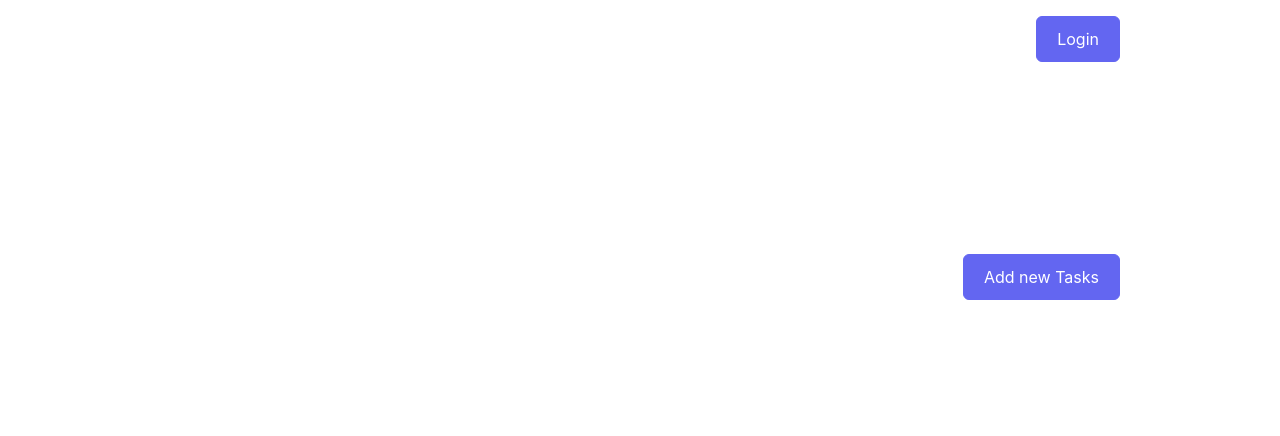
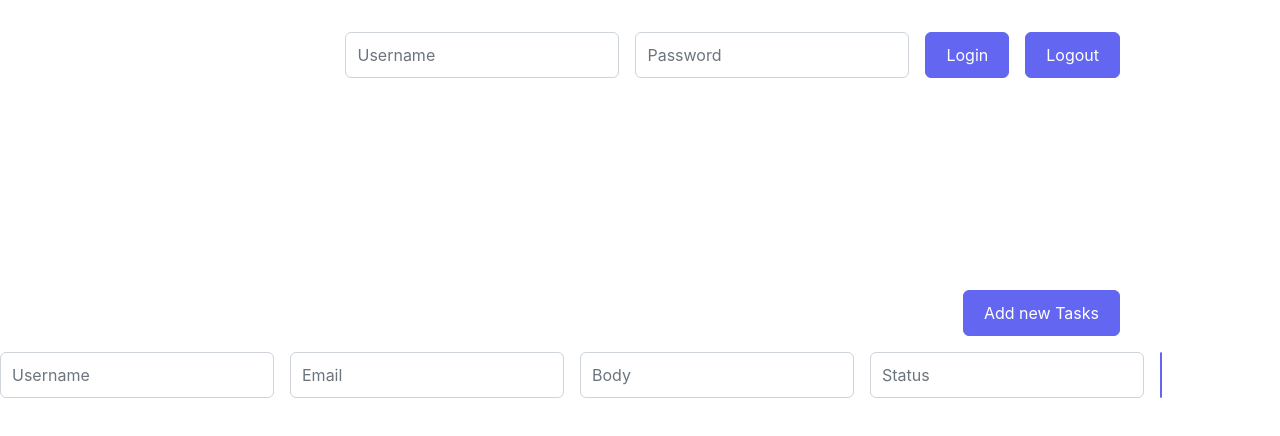
Before and after one commit to komarov-sergey/test-task, a React (Create React App) app in the folder client/: page / in a window 1280 px wide. Shown: the top 436 px of the page. Built offline with nearby package versions, Linux system fonts and the light colour scheme; no server answers.

Commit message:
feat: MVP

```diff
--- a/client/package.json
+++ b/client/package.json
@@ -7,9 +7,11 @@
     "@testing-library/jest-dom": "^5.16.5",
     "@testing-library/react": "^13.4.0",
     "@testing-library/user-event": "^13.5.0",
+    "primeicons": "^6.0.1",
     "primereact": "^9.5.0",
     "react": "^18.2.0",
     "react-dom": "^18.2.0",
+    "react-hook-form": "^7.44.1",
     "react-scripts": "5.0.1",
     "sass": "^1.62.1",
     "web-vitals": "^2.1.4"
--- a/client/src/components/App.js
+++ b/client/src/components/App.js
@@ -1,16 +1,59 @@
-import { useEffect, useState } from "react";
+import { useEffect, useState, useRef } from "react";
 import { Button } from "primereact/button";
 import { DataTable } from "primereact/datatable";
 import { Column } from "primereact/column";
+import { InputText } from "primereact/inputtext";
+import { Controller, useForm } from "react-hook-form";
+import { classNames } from "primereact/utils";
+import { Toast } from "primereact/toast";
+import { Password } from "primereact/password";
 
 import s from "./App.module.scss";
 
 function App() {
   const [tasks, setTasks] = useState([]);
+  const [selectedTask, setSelectedTask] = useState(null);
+  const defaultAddTaskValues = {
+    username: "",
+    email: "",
+    body: "",
+    status: "",
+  };
+  const defaultLoginValues = {
+    email: "",
+    password: "",
+  };
+  const {
+    control,
+    formState: { errors },
+    handleSubmit,
+    getValues,
+    setValue,
+    reset,
+  } = useForm({ defaultAddTaskValues });
+  const {
+    control: controlLogin,
+    formState: { errors: errorsLogin },
+    handleSubmit: handleSubmitLogin,
+    getValues: getValuesLogin,
+    reset: resetLogin,
+  } = useForm({ defaultLoginValues });
 
-  console.log(s);
+  const toast = useRef(null);
+
+  const show = (msg) => {
+    toast.current.show({
+      severity: "success",
+      summary: msg,
+      detail: getValues("value"),
+    });
+  };
 
   useEffect(() => {
+    getAllTasks();
+  }, []);
+
+  const getAllTasks = () => {
     fetch("/api/task")
       .then((response) => {
         return response.json();
@@ -18,33 +61,283 @@ function App() {
       .then((taskData) => {
         setTasks(taskData);
       });
-    console.log("useEffect!");
-  }, []);
+  };
+
+  const upsertTask = (data) => {
+    console.log(getValues());
+
+    if (!selectedTask) {
+      fetch("/api/task", {
+        method: "POST",
+        body: JSON.stringify({ task: getValues() }),
+      })
+        .then((response) => {
+          return response.json();
+        })
+        .then((taskData) => {
+          getAllTasks();
+          show("Task Added");
+        });
+    } else {
+      fetch(`/api/task/${selectedTask.id}`, {
+        method: "PUT",
+        headers: {
+          "Content-Type": "application/json",
+          Authorization:
+            "Token eyJhbGciOiJIUzI1NiIsInR5cCI6IkpXVCJ9.eyJpZCI6MSwidXNlcm5hbWUiOiJTZXJnZXkiLCJleHAiOjE2OTAzNjk0ODMsImlhdCI6MTY4NTE4NTQ4M30.yLoU9CZ9cMtaZ4WF0Suv2vmDTn7BR-rK7lvLHdcnHp8",
+        },
+        body: JSON.stringify({ task: getValues() }),
+      })
+        .then((response) => {
+          return response.json();
+        })
+        .then((taskData) => {
+          getAllTasks();
+          show("Task Updated");
+        });
+    }
+  };
+
+  const doLogin = (data) => {
+    console.log(getValuesLogin());
+
+    const formValues = getValuesLogin();
+
+    const reqBody = {
+      user: {
+        username: formValues.usernameLogin,
+        password: formValues.passwordLogin,
+      },
+    };
+
+    fetch("/api/user/login", {
+      method: "POST",
+      headers: {
+        "Content-Type": "application/json",
+      },
+      body: JSON.stringify(reqBody),
+    })
+      .then((response) => {
+        return response.json();
+      })
+      .then((taskData) => {
+        getAllTasks();
+        show("Login Success");
+      });
+  };
+
+  const doLogout = (e) => {
+    e.preventDefault();
+
+    console.log("Logout");
+  };
+
+  const onSelectTask = (e) => {
+    console.log(e.value);
+    setSelectedTask(e.value);
+
+    setValue("username", e.value.username);
+    setValue("email", e.value.email);
+    setValue("body", e.value.body);
+  };
+
+  const getFormErrorMessage = (name) => {
+    return errors[name] ? (
+      <small className="p-error">{errors[name].message}</small>
+    ) : (
+      <small className="p-error">&nbsp;</small>
+    );
+  };
+
+  const getFormErrorMessageLogin = (name) => {
+    return errorsLogin[name] ? (
+      <small className="p-error">{errorsLogin[name].message}</small>
+    ) : (
+      <small className="p-error">&nbsp;</small>
+    );
+  };
 
   return (
     <>
       <header>
-        <Button>Login</Button>
+        <form onSubmit={handleSubmitLogin(doLogin)}>
+          <Controller
+            name="usernameLogin"
+            control={controlLogin}
+            rules={{ required: "Username is required." }}
+            render={({ field, fieldState }) => (
+              <div>
+                <label
+                  htmlFor={field.name}
+                  className={classNames({ "p-error": errors.value })}
+                ></label>
+                <span className="p-float-label">
+                  <InputText
+                    id={field.name}
+                    value={field.value}
+                    className={classNames({ "p-invalid": fieldState.error })}
+                    onChange={(e) => field.onChange(e.target.value)}
+                  />
+                  <label htmlFor={field.name}>Username</label>
+                </span>
+                {getFormErrorMessageLogin(field.name)}
+              </div>
+            )}
+          />
+          <Controller
+            name="passwordLogin"
+            control={controlLogin}
+            rules={{ required: "Password is required." }}
+            render={({ field, fieldState }) => (
+              <div>
+                <label
+                  htmlFor={field.name}
+                  className={classNames({ "p-error": errors.value })}
+                ></label>
+                <span className="p-float-label">
+                  <Password
+                    id={field.name}
+                    value={field.value}
+                    className={classNames({ "p-invalid": fieldState.error })}
+                    onChange={(e) => field.onChange(e.target.value)}
+                  />
+                  <label htmlFor={field.name}>Password</label>
+                </span>
+                {getFormErrorMessageLogin(field.name)}
+              </div>
+            )}
+          />
+          <Button type="submit">Login</Button>
+          <Button onClick={doLogout}>Logout</Button>
+        </form>
       </header>
       <main>
         <Button>Add new Tasks</Button>
+        <form onSubmit={handleSubmit(upsertTask)}>
+          <Controller
+            name="username"
+            control={control}
+            rules={{ required: "Username is required." }}
+            render={({ field, fieldState }) => (
+              <div>
+                <label
+                  htmlFor={field.name}
+                  className={classNames({ "p-error": errors.value })}
+                ></label>
+                <span className="p-float-label">
+                  <InputText
+                    id={field.name}
+                    value={field.value}
+                    className={classNames({ "p-invalid": fieldState.error })}
+                    onChange={(e) => field.onChange(e.target.value)}
+                  />
+                  <label htmlFor={field.name}>Username</label>
+                </span>
+                {getFormErrorMessage(field.name)}
+              </div>
+            )}
+          />
+          <Controller
+            name="email"
+            control={control}
+            rules={{
+              required: "Email is required.",
+              pattern: {
+                value: /^[A-Z0-9._%+-]+@[A-Z0-9.-]+\.[A-Z]{2,4}$/i,
+                message: "Invalid email address",
+              },
+            }}
+            render={({ field, fieldState }) => (
+              <div>
+                <label
+                  htmlFor={field.name}
+                  className={classNames({ "p-error": errors.value })}
+                ></label>
+                <span className="p-float-label">
+                  <InputText
+                    id={field.name}
+                    value={field.value}
+                    className={classNames({ "p-invalid": fieldState.error })}
+                    onChange={(e) => field.onChange(e.target.value)}
+                  />
+                  <label htmlFor={field.name}>Email</label>
+                </span>
+                {getFormErrorMessage(field.name)}
+              </div>
+            )}
+          />
+          <Controller
+            name="body"
+            control={control}
+            rules={{ required: "Body is required." }}
+            render={({ field, fieldState }) => (
+              <div>
+                <label
+                  htmlFor={field.name}
+                  className={classNames({ "p-error": errors.value })}
+                ></label>
+                <span className="p-float-label">
+                  <InputText
+                    id={field.name}
+                    value={field.value}
+                    className={classNames({ "p-invalid": fieldState.error })}
+                    onChange={(e) => field.onChange(e.target.value)}
+                  />
+                  <label htmlFor={field.name}>Body</label>
+                </span>
+                {getFormErrorMessage(field.name)}
+              </div>
+            )}
+          />
+          <Controller
+            name="status"
+            control={control}
+            render={({ field, fieldState }) => (
+              <div>
+                <label
+                  htmlFor={field.name}
+                  className={classNames({ "p-error": errors.value })}
+                ></label>
+                <span className="p-float-label">
+                  <InputText
+                    id={field.name}
+                    value={field.value}
+                    className={classNames({ "p-invalid": fieldState.error })}
+                    onChange={(e) => field.onChange(e.target.value)}
+                  />
+                  <label htmlFor={field.name}>Status</label>
+                </span>
+                {getFormErrorMessage(field.name)}
+              </div>
+            )}
+          />
+
+          <Button type="submit" icon="pi pi-check" />
+        </form>
         {tasks[0] && (
           <DataTable
             value={tasks[0]}
-            tableStyle={{ minWidth: "60rem" }}
+            tableStyle={{ width: "70rem" }}
+            selectionMode="single"
+            selection={selectedTask}
+            onSelectionChange={onSelectTask}
             paginator
+            editMode="cell"
             rows={3}
           >
-            <Column field="username" header="username"></Column>
-            <Column field="email" header="email"></Column>
-            <Column field="body" header="body"></Column>
-            <Column field="status" header="status"></Column>
-            {/* <Column header="Image" body={imageBodyTemplate}></Column> */}
-            {/* <Column field="category" header="Category"></Column> */}
-            {/* <Column header="Status" body={statusBodyTemplate}></Column> */}
+            <Column field="username" sortable header="username"></Column>
+            <Column field="email" sortable header="email"></Column>
+            <Column field="body" sortable header="body"></Column>
+            <Column field="status" sortable header="status"></Column>
+            <Column
+              rowEditor
+              headerStyle={{ width: "10%", minWidth: "8rem" }}
+              bodyStyle={{ textAlign: "center" }}
+            ></Column>
           </DataTable>
         )}
       </main>
+      <Toast ref={toast} position="bottom-right" />
     </>
   );
 }
--- a/client/src/components/App.module.scss
+++ b/client/src/components/App.module.scss
@@ -1,8 +1,18 @@
 header {
-  padding: 1rem 10rem 1rem 0;
+  padding: 2rem 10rem 1rem 0;
   display: flex;
   justify-content: flex-end;
   align-items: center;
+
+  form {
+    display: flex;
+    flex-direction: row;
+    gap: 1rem;
+
+    button {
+      align-self: flex-start;
+    }
+  }
 }
 
 main {
@@ -17,4 +27,15 @@ main {
   button {
     align-self: flex-end;
   }
+
+  form {
+    display: flex;
+    flex-direction: row;
+    width: 70rem;
+    gap: 1rem;
+
+    button {
+      align-self: flex-start;
+    }
+  }
 }
--- a/client/src/index.js
+++ b/client/src/index.js
@@ -2,6 +2,7 @@ import React from "react";
 import ReactDOM from "react-dom/client";
 import "primereact/resources/themes/lara-light-indigo/theme.css";
 import "primereact/resources/primereact.min.css";
+import "primeicons/primeicons.css";
 
 import App from "./components/App";
 import "./index.css";
```
Also changed, not shown: 1 other file (tests, documents, lock files or other folders).
